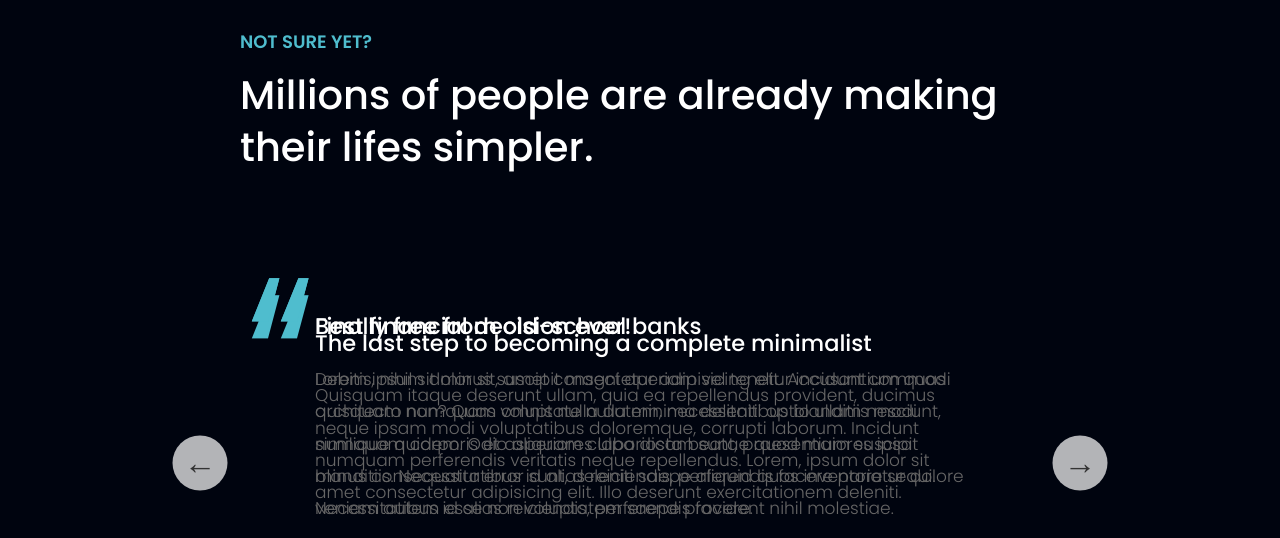
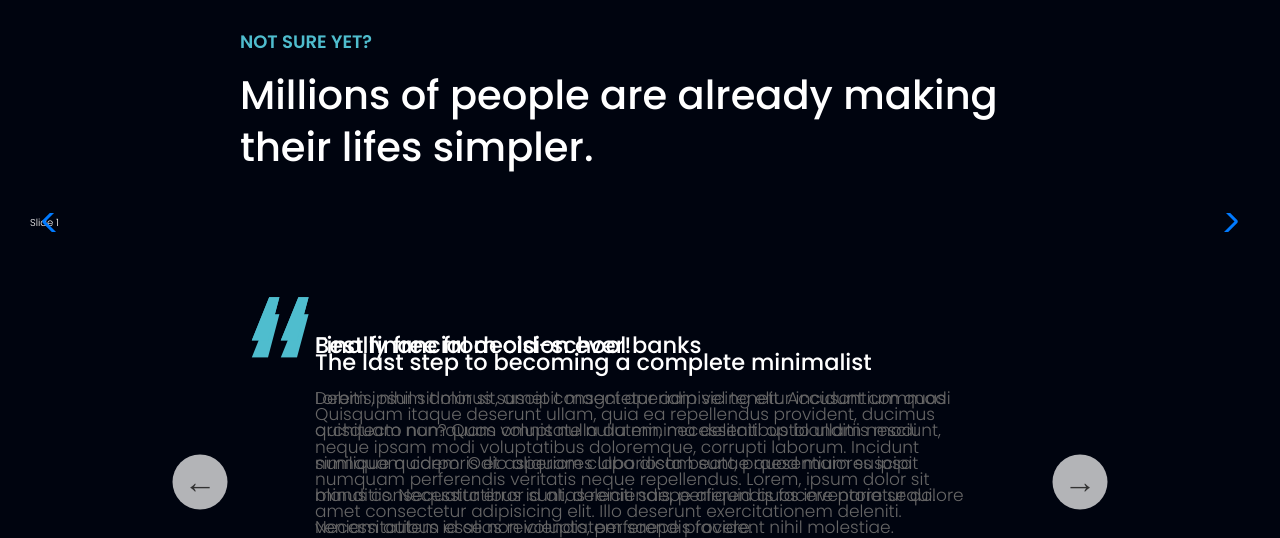
Before and after one commit to CodeGallantX/Yomei-BankApp, a Python web app: template InfinityFinance/templates/InfinityFinance/homepage.html in a window 1280 px wide. Shown: the part 3471-4009 px from the top of the page. Run offline with Jinja, Linux system fonts and the light colour scheme; the template is opened without the code that fills it, so the values that code supplies are empty.

Commit message:
Update homepage with new design and features.

```diff
--- a/InfinityFinance/templates/InfinityFinance/homepage.html
+++ b/InfinityFinance/templates/InfinityFinance/homepage.html
@@ -7,11 +7,13 @@
     <meta http-equiv="X-UA-Compatible" content="ie=edge" />
     <link rel="shortcut icon" type="image/png" href="img/icon.png" />
     <link href="https://unpkg.com/aos@2.3.1/dist/aos.css" rel="stylesheet">
+    <link rel="stylesheet" href="https://cdn.jsdelivr.net/npm/swiper@11/swiper-bundle.min.css"/>
 
-    <link
-      href="https://fonts.googleapis.com/css?family=Poppins:300,400,500,600&display=swap"
-      rel="stylesheet"
-    />
+    <script src="https://cdn.jsdelivr.net/npm/swiper@11/swiper-bundle.min.js"></script>
+
+    <link href="https://fonts.googleapis.com/css?family=Poppins:300,400,500,600&display=swap" rel="stylesheet"/>
+
+    <link rel="stylesheet" href="https://fonts.googleapis.com/css2?family=Material+Symbols+Rounded:opsz,wght,FILL,GRAD@24,400,0,0" />
     <title>Infinity Finance</title>
 
     <!-- JavaScript -->
@@ -19,6 +21,30 @@
       AOS.init();
     </script>
     <script src="https://unpkg.com/aos@2.3.1/dist/aos.js"></script>
+    <script>
+      const swiper = new Swiper('.swiper', {
+        // Optional parameters
+        direction: 'vertical',
+        loop: true,
+
+        // If we need pagination
+        pagination: {
+          el: '.swiper-pagination',
+        },
+
+        // Navigation arrows
+        navigation: {
+          nextEl: '.swiper-button-next',
+          prevEl: '.swiper-button-prev',
+        },
+
+        // And if we need scrollbar
+        scrollbar: {
+          el: '.swiper-scrollbar',
+        },
+      });
+
+    </script>
 
     <!--CSS-->
     <style>
@@ -751,9 +777,9 @@
         />
         <div class="features__feature">
           <div class="features__icon">
-            <svg>
-              <use xlink:href="img/icons.svg#icon-monitor"></use>
-            </svg>
+            <span style="color: #4fadce;" class="material-symbols-rounded">
+              desktop_windows
+              </span>
           </div>
           <h5 class="features__header">100% digital bank</h5>
           <p>
@@ -890,6 +916,30 @@
         </h3>
       </div>
 
+
+      <!-- Slider main container -->
+<div class="swiper">
+  <!-- Additional required wrapper -->
+  <div class="swiper-wrapper">
+    <!-- Slides -->
+    <div class="swiper-slide">Slide 1</div>
+    <div class="swiper-slide">Slide 2</div>
+    <div class="swiper-slide">Slide 3</div>
+    ...
+  </div>
+  <!-- If we need pagination -->
+  <div class="swiper-pagination"></div>
+
+  <!-- If we need navigation buttons -->
+  <div class="swiper-button-prev"></div>
+  <div class="swiper-button-next"></div>
+
+  <!-- If we need scrollbar -->
+  <div class="swiper-scrollbar"></div>
+</div>
+
+
+
       <div class="slider">
         <div class="slide slide--1">
           <div class="testimonial">
```
Also changed, not shown: InfinityFinance/templates/InfinityFinance/account_details.html (added, +21 -0 lines), InfinityFinance/views.py (+3 -4 lines), db.sqlite3.
